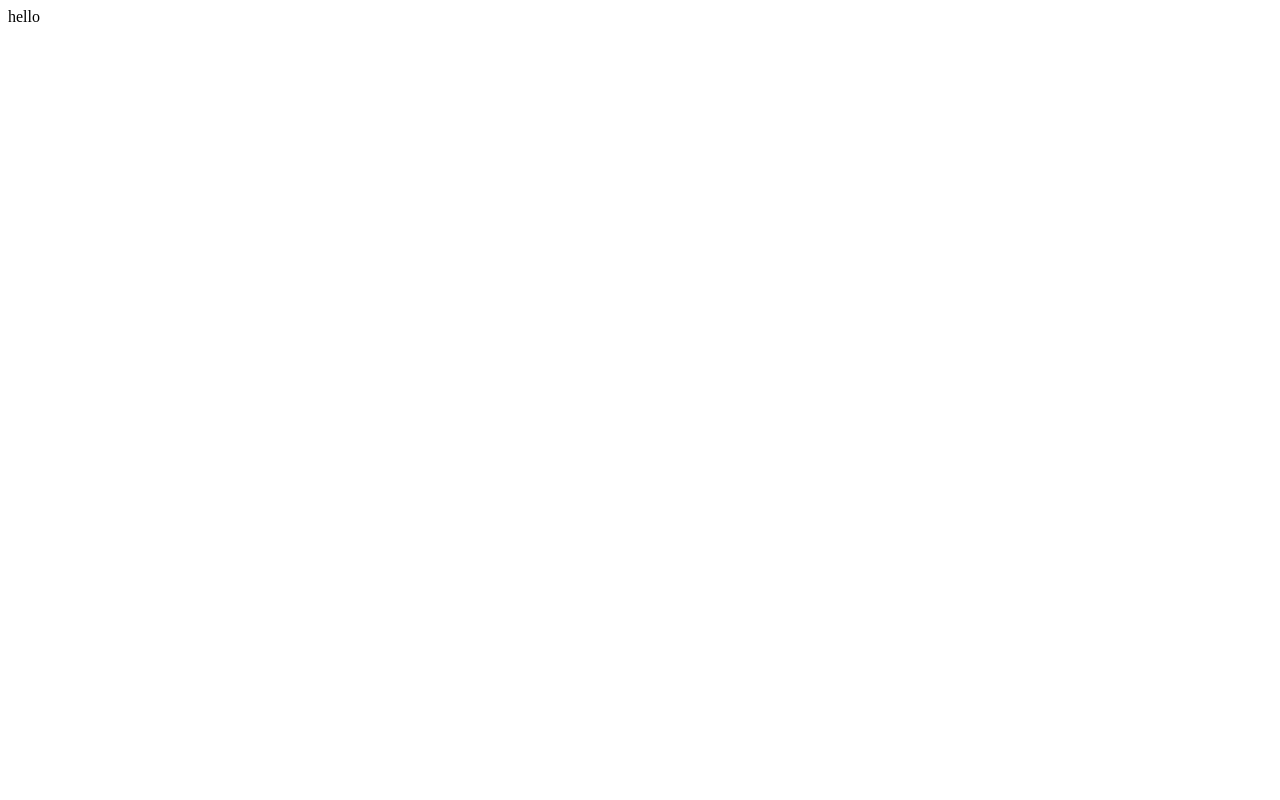
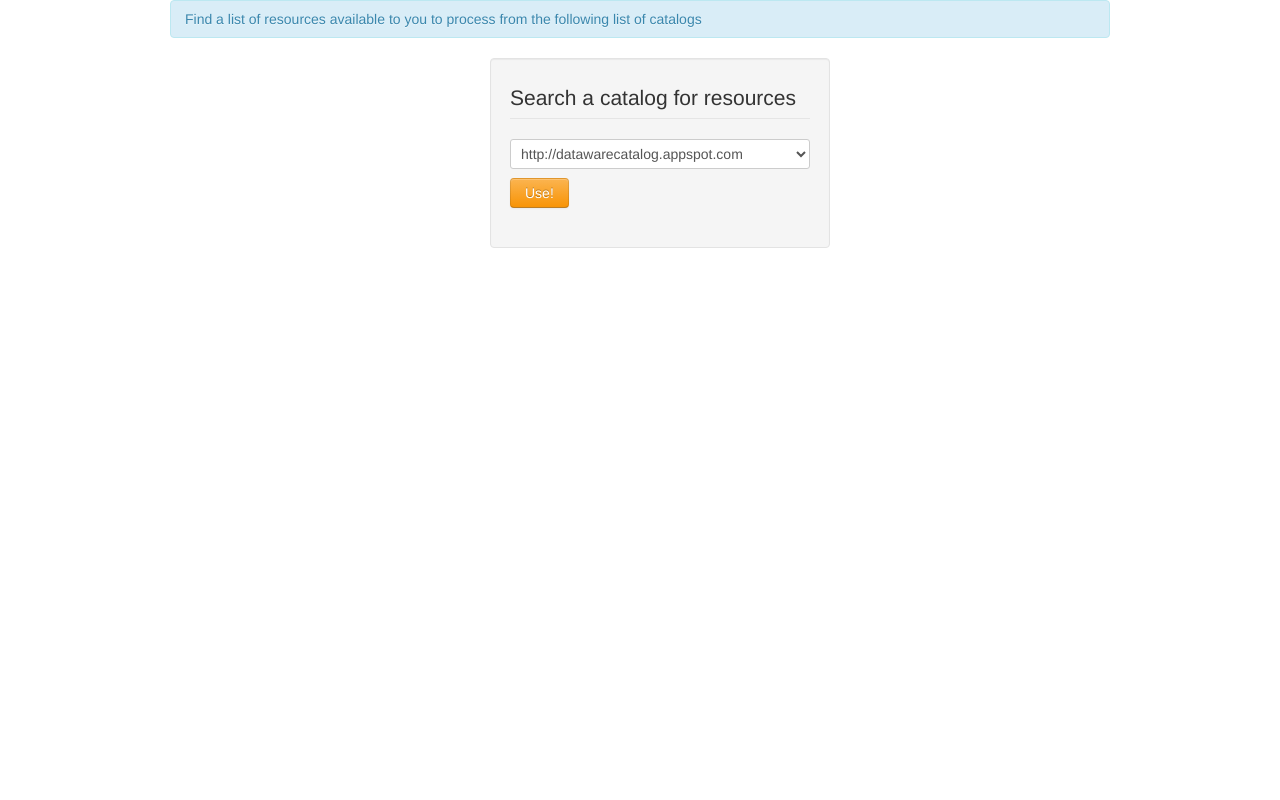
Before and after one commit to psznb/dataware.exp.herokuclient, a Flask app: page / in a window 1280 px wide. Before the commit the page is almost empty. Run offline with Flask 2, Linux system fonts and the light colour scheme; some libraries are stand-ins or nearby versions.

Commit message:
adding a root page that summarises catalogs to search for resources

```diff
--- a/app.py
+++ b/app.py
@@ -21,8 +21,7 @@ RESOURCENAME     = "homework"
 
 @app.route('/')
 def root():
-	return "hello"
-
+    return render_template('summary.html', catalogs=["http://datawarecatalog.appspot.com"]);
 
 @app.route('/register')
 def register():
--- a/templates/layout.html
+++ b/templates/layout.html
@@ -17,6 +17,7 @@
             <div class="span12">
                 {% block request %}{% endblock %}
                 {% block execute %}{% endblock %}
+                {% block summary %}{% endblock %}
             </div>
         </div>
     </div>
--- /dev/null
+++ b/templates/summary.html
@@ -0,0 +1,29 @@
+{% extends "layout.html" %}
+
+{% block summary %}
+
+<div class="container">
+    <div class="row">
+        <div class="span12">
+            <div class="alert alert-info">
+               Find a list of resources available to you to process from the following list of  catalogs
+            </div>
+        </div>
+    </div>
+
+    <div class="row">
+        <div class="span4 offset4 well">
+            <legend> Search a catalog for resources </legend>
+            <form action="#">
+                <select name="catalog_uri" class="span4" id="catalog_uri">
+                        {% for catalog in catalogs%}
+                            <option>{{catalog}}</option>
+                        {% endfor %}
+                </select>
+                <button class="btn btn-warning" type="submit">Use!</button>
+            </form>
+        </div>
+    </div>
+</div>
+
+{% endblock %}
```
